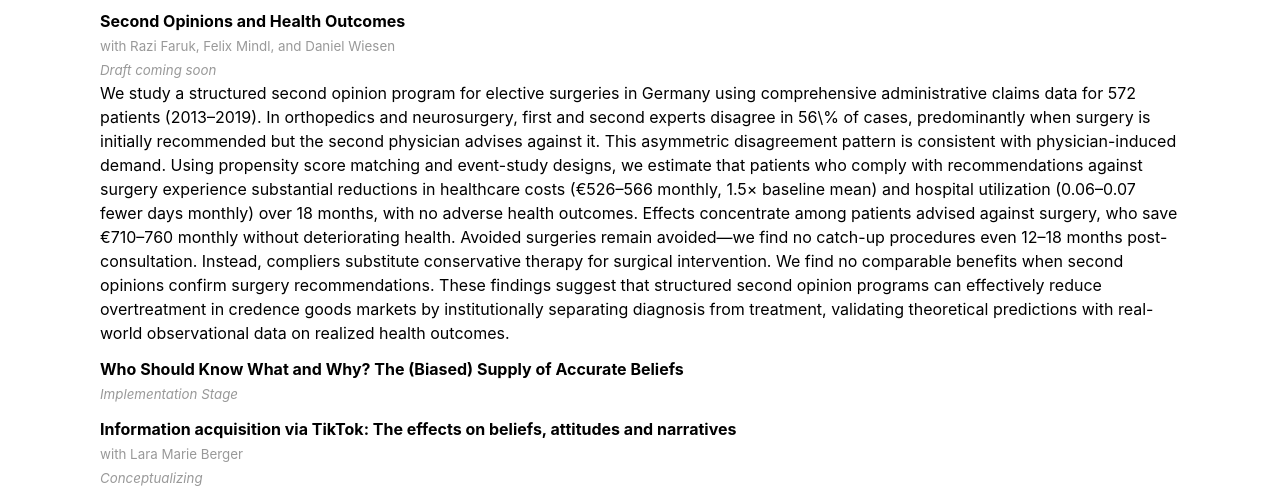
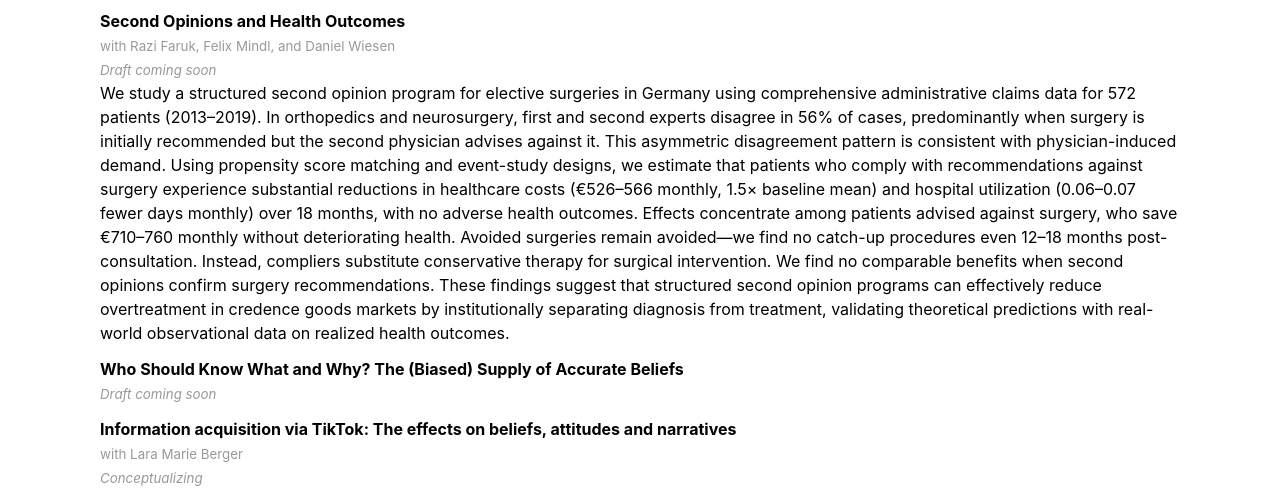
Before and after one commit to yerondiaye/yerondiaye.github.io, a Jekyll site: the page research.html, which Jekyll copies as it is, in a window 1280 px wide. Shown: the part 1117-1608 px from the top of the page. Built offline with Jekyll 4.4.1, drawn with Linux system fonts in a browser that asks for light colours.

Commit message:
Update research.html

```diff
--- a/research.html
+++ b/research.html
@@ -40,11 +40,11 @@ A soft-floor auction asks bidders to accept an opening price to participate in a
 <p><b>Second Opinions and Health Outcomes</b> </br>
 <small>with Razi Faruk, Felix Mindl, and Daniel Wiesen</small></br>
 <small><i>Draft coming soon</i></small></br>
-We study a structured second opinion program for elective surgeries in Germany using comprehensive administrative claims data for 572 patients (2013–2019). In orthopedics and neurosurgery, first and second experts disagree in 56\% of cases, predominantly when surgery is initially recommended but the second physician advises against it. This asymmetric disagreement pattern is consistent with physician-induced demand. Using propensity score matching and event-study designs, we estimate that patients who comply with recommendations against surgery experience substantial reductions in healthcare costs (€526–566 monthly, 1.5× baseline mean) and hospital utilization (0.06–0.07 fewer days monthly) over 18 months, with no adverse health outcomes. Effects concentrate among patients advised against surgery, who save €710–760 monthly without deteriorating health. Avoided surgeries remain avoided—we find no catch-up procedures even 12–18 months post-consultation. Instead, compliers substitute conservative therapy for surgical intervention. We find no comparable benefits when second opinions confirm surgery recommendations. These findings suggest that structured second opinion programs can effectively reduce overtreatment in credence goods markets by institutionally separating diagnosis from treatment, validating theoretical predictions with real-world observational data on realized health outcomes.
+We study a structured second opinion program for elective surgeries in Germany using comprehensive administrative claims data for 572 patients (2013–2019). In orthopedics and neurosurgery, first and second experts disagree in 56% of cases, predominantly when surgery is initially recommended but the second physician advises against it. This asymmetric disagreement pattern is consistent with physician-induced demand. Using propensity score matching and event-study designs, we estimate that patients who comply with recommendations against surgery experience substantial reductions in healthcare costs (€526–566 monthly, 1.5× baseline mean) and hospital utilization (0.06–0.07 fewer days monthly) over 18 months, with no adverse health outcomes. Effects concentrate among patients advised against surgery, who save €710–760 monthly without deteriorating health. Avoided surgeries remain avoided—we find no catch-up procedures even 12–18 months post-consultation. Instead, compliers substitute conservative therapy for surgical intervention. We find no comparable benefits when second opinions confirm surgery recommendations. These findings suggest that structured second opinion programs can effectively reduce overtreatment in credence goods markets by institutionally separating diagnosis from treatment, validating theoretical predictions with real-world observational data on realized health outcomes.
 </p>
 
 <p><b>Who Should Know What and Why? The (Biased) Supply of Accurate Beliefs</b><br>
-<small><i>Implementation Stage</i></small></br>
+<small><i>Draft coming soon</i></small></br>
 </p>
 
 <p><b>Information acquisition via TikTok: The effects on beliefs, attitudes and narratives</b><br>
```
